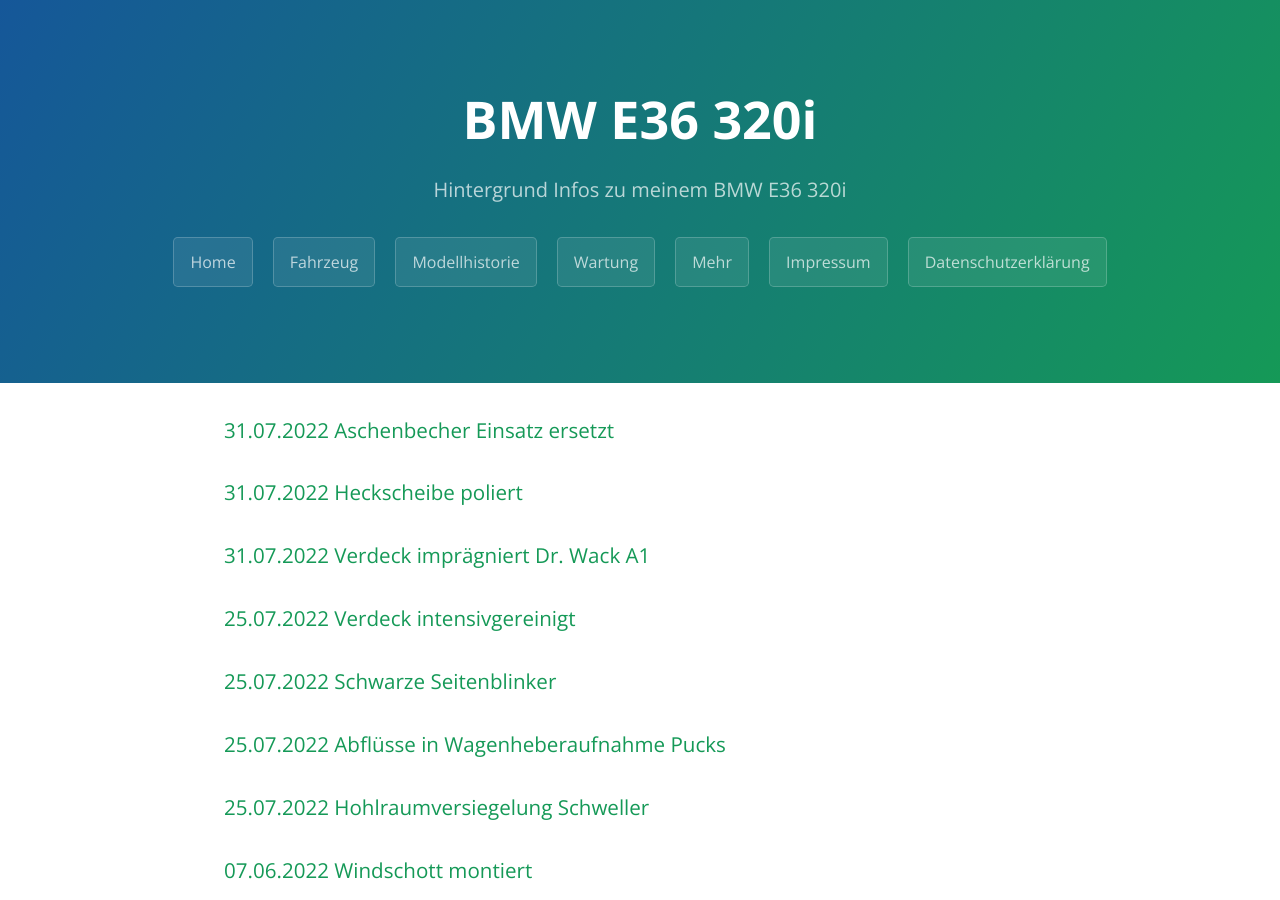
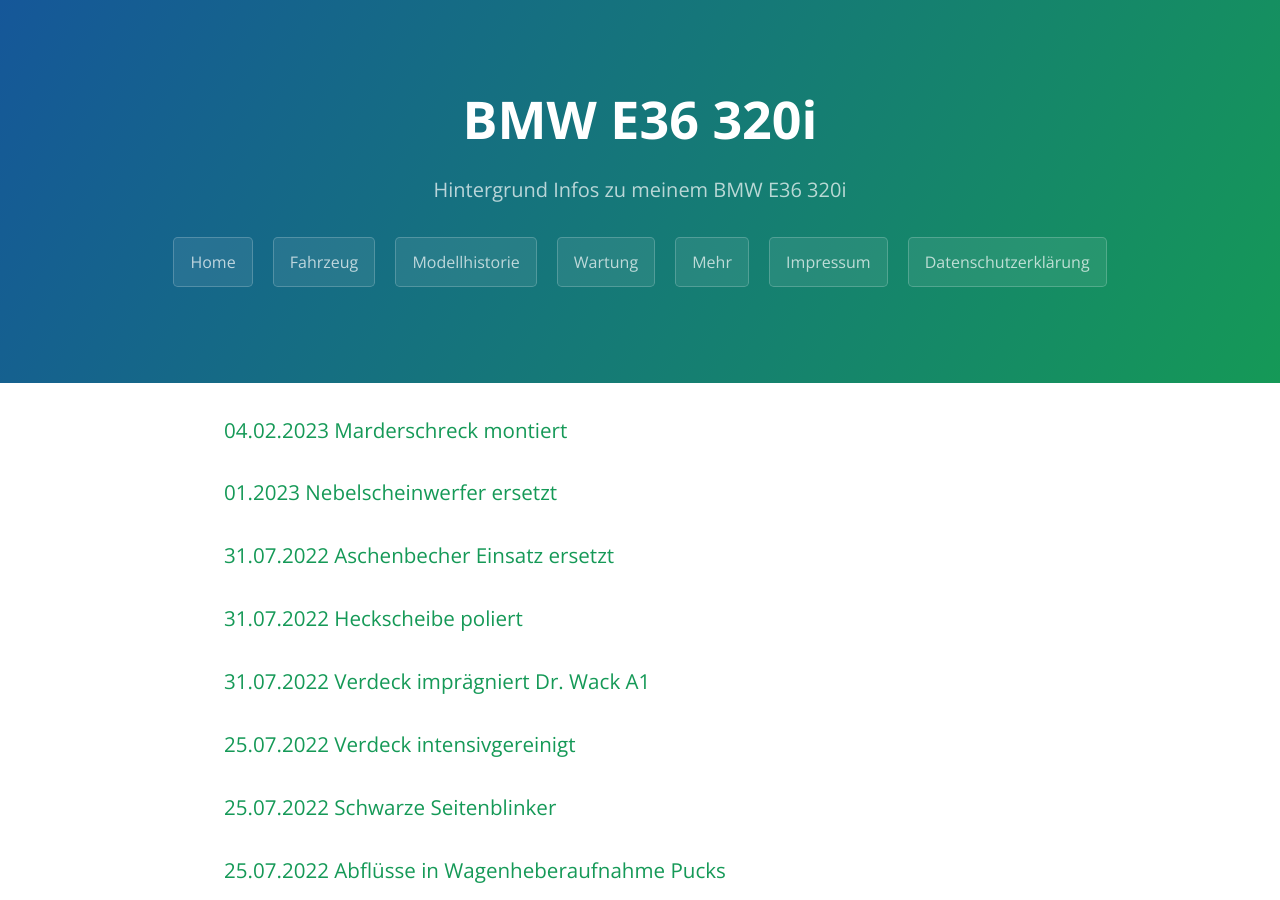
Before and after one commit to trautw/SCD-Quickstart, a Jekyll site: the page built from docs/_pages/03_maintenance.md, in a window 1280 px wide and 900 px high. Built offline with Jekyll 4.4.1, drawn with Linux system fonts in a browser that asks for light colours.

Commit message:
Update 03_maintenance.md

```diff
--- a/docs/_pages/03_maintenance.md
+++ b/docs/_pages/03_maintenance.md
@@ -3,6 +3,10 @@ layout: default
 title: Wartung
 permalink: /maintenance/
 ---
+
+### 04.02.2023 Marderschreck montiert
+
+### 01.2023 Nebelscheinwerfer ersetzt
 
 ### 31.07.2022 Aschenbecher Einsatz ersetzt
 
```
